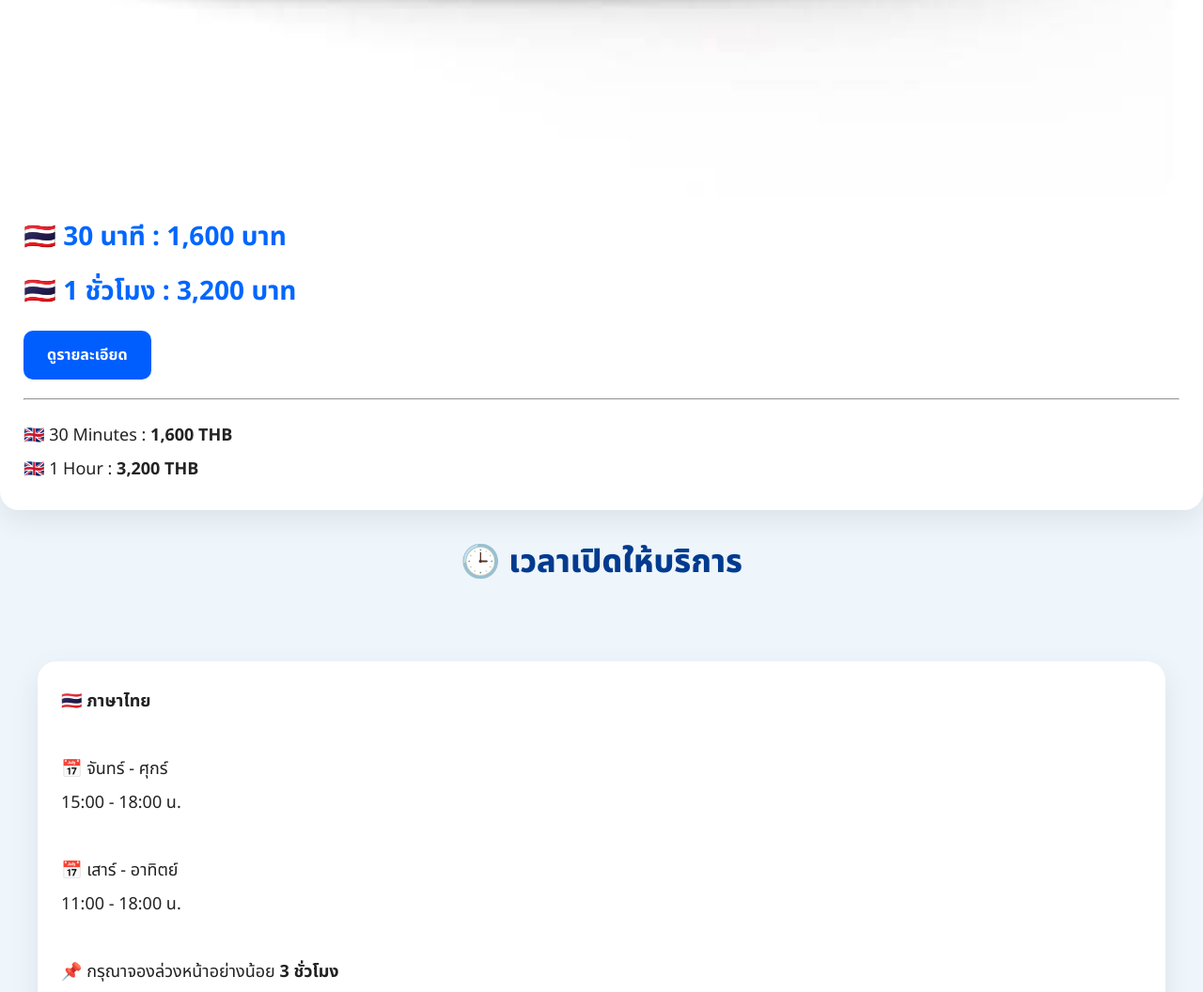
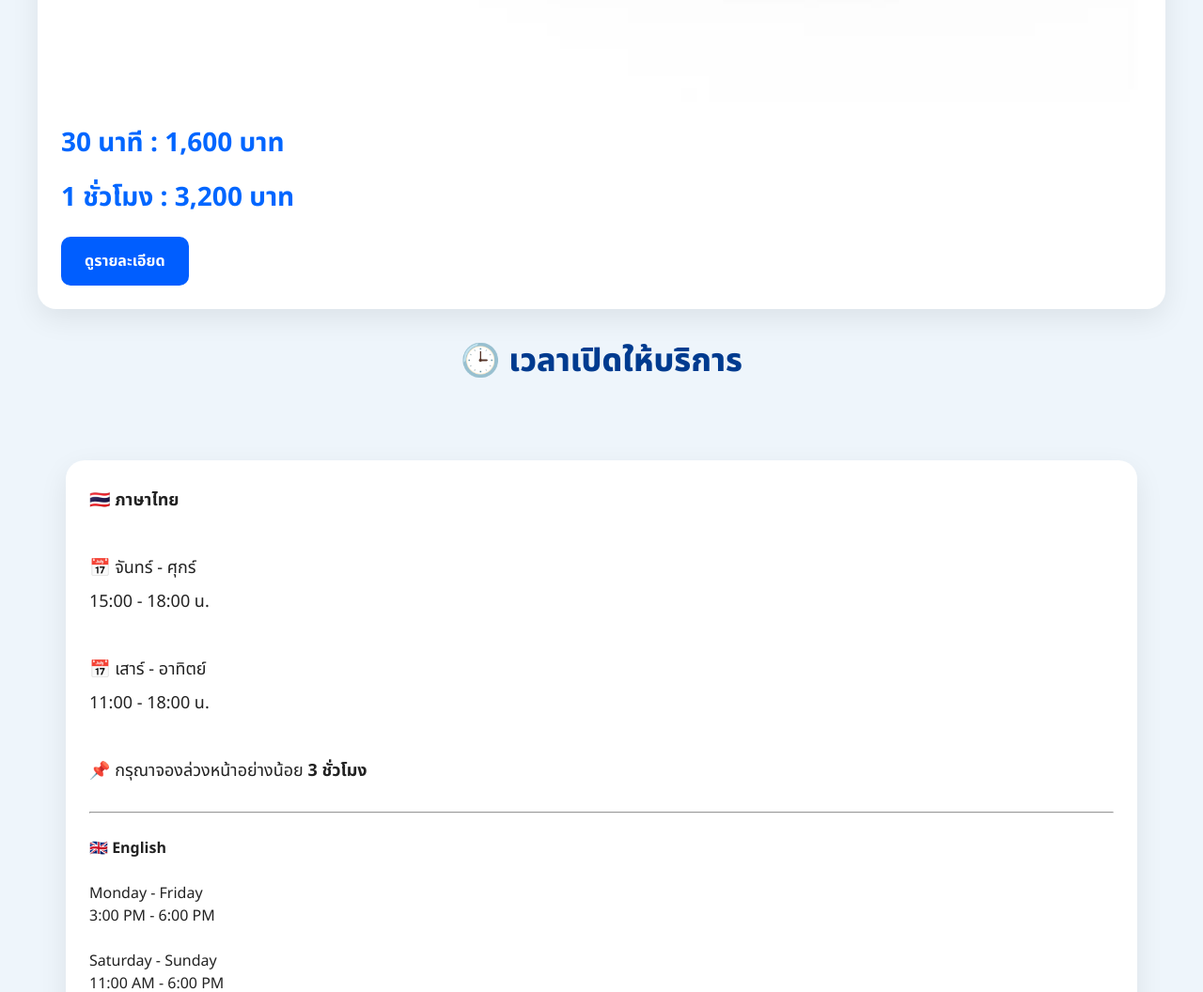
Before and after one commit to anotai72/jetski-rental, a plain HTML site: page index.html in a window 1280 px wide. Shown: the part 3120-4176 px from the top of the page at 94% size. Drawn offline with Linux system fonts and the light colour scheme.

Commit message:
Update index.html

```diff
--- a/index.html
+++ b/index.html
@@ -434,7 +434,6 @@ opacity:.9;
 
 </div>
 
-</div>
 
 
 
@@ -445,30 +444,19 @@ opacity:.9;
 <img src="edbedfbce568d922cd7a47d0e7b4b728.jpeg" alt="Sea-Doo RXT300RS">
 
 <div class="price">
-
-🇹🇭 30 นาที : 1,600 บาท
-
+<span class="th">30 นาที : 1,600 บาท</span>
+<span class="en" style="display:none;">30 Minutes : 1,600 THB</span>
 </div>
 
 <div class="price">
+<span class="th">1 ชั่วโมง : 3,200 บาท</span>
+<span class="en" style="display:none;">1 Hour : 3,200 THB</span>
+</div>
 
-🇹🇭 1 ชั่วโมง : 3,200 บาท
-
-</div>
 <a href="javascript:void(0)" class="detail-btn" onclick="openSea()">
 <span class="th">ดูรายละเอียด</span>
 <span class="en" style="display:none;">View Details</span>
 </a>
-
-<hr style="margin:20px 0;">
-
-<p class="info">
-
-🇬🇧 30 Minutes : <b>1,600 THB</b><br>
-
-🇬🇧 1 Hour : <b>3,200 THB</b>
-
-</p>
 
   </div>
   <h2 class="section-title">
@@ -711,6 +699,8 @@ href="https://line.me/ti/p/v44wTtSK4p?text=Hello%0A%0AI would like to book Yamah
 
 </div>
 
+</div>
+
 <!-- ========================= -->
 <!-- POPUP SEA-DOO RXT 300 RS -->
 <!-- ========================= -->
@@ -742,7 +732,7 @@ href="https://line.me/ti/p/v44wTtSK4p?text=Hello%0A%0AI would like to book Yamah
 
 <li><span class="th">💨 กำลัง : 300 HP</span><span class="en" style="display:none;">💨 Horsepower : 300 HP</span></li>
 
-<li><span class="th">👥 จำนวนที่นั่ง : 3 คน</span><span class="en" style="display:none;">👥 Capacity : Up to 3 Persons</span></li>
+<li><span class="th">👥 จำนวนที่นั่ง : 2 คน</span><span class="en" style="display:none;">👥 Capacity : Up to 3 Persons</span></li>
 
 <li><span class="th">⛽ เชื้อเพลิง : เบนซิน</span><span class="en" style="display:none;">⛽ Fuel : Gasoline</span></li>
 
```
